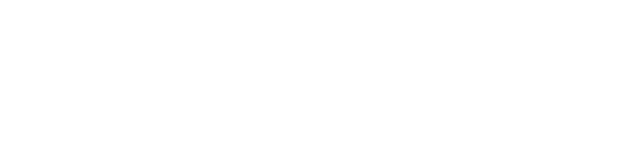
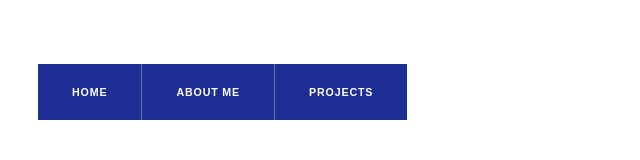
Before and after one commit to RyanKelly777/RyanKelly777.github.io, a plain HTML site: page pages/aboutme_cv.html in a window 1280 px wide. Shown: the whole page, without its empty margins (0-640 px from the left). Drawn offline with Linux system fonts and the light colour scheme.

Commit message:
Add navigation

```diff
--- a/pages/aboutme_cv.html
+++ b/pages/aboutme_cv.html
@@ -3,8 +3,11 @@
 <head>
     <meta charset="UTF-8">
     <title>Title</title>
+    <link rel="stylesheet" href="../css/styles.css">
 </head>
 <body>
+<div id="nav-placeholder"></div>
+<script src="../js/nav.js"></script>
 
 </body>
 </html>
```
Also changed, not shown: pages/aboutme.html (+3 -1 lines), pages/home.html (+1 -0 lines), pages/projects_datascience.html (+3 -0 lines), pages/projects_math.html (+3 -0 lines).
